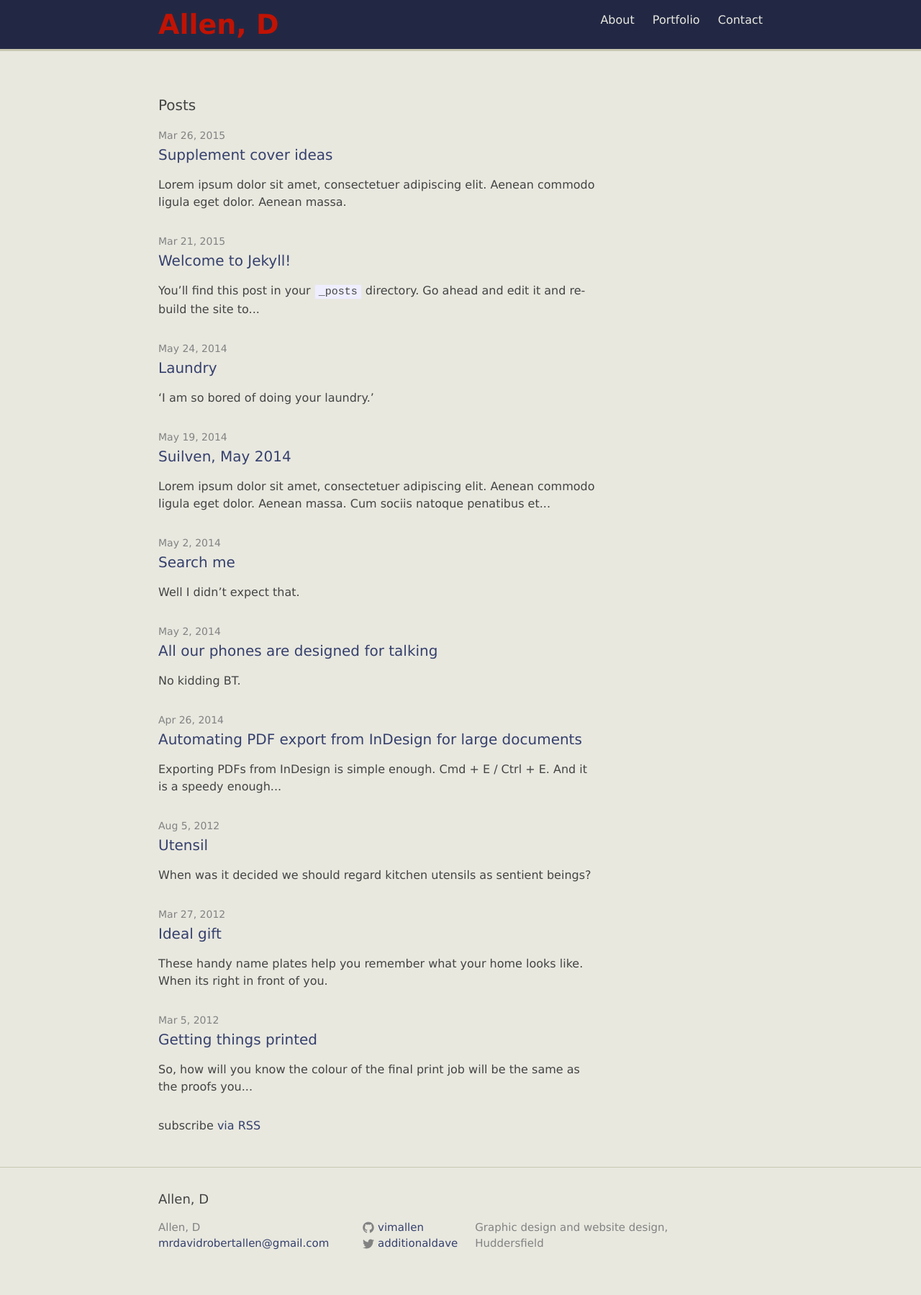
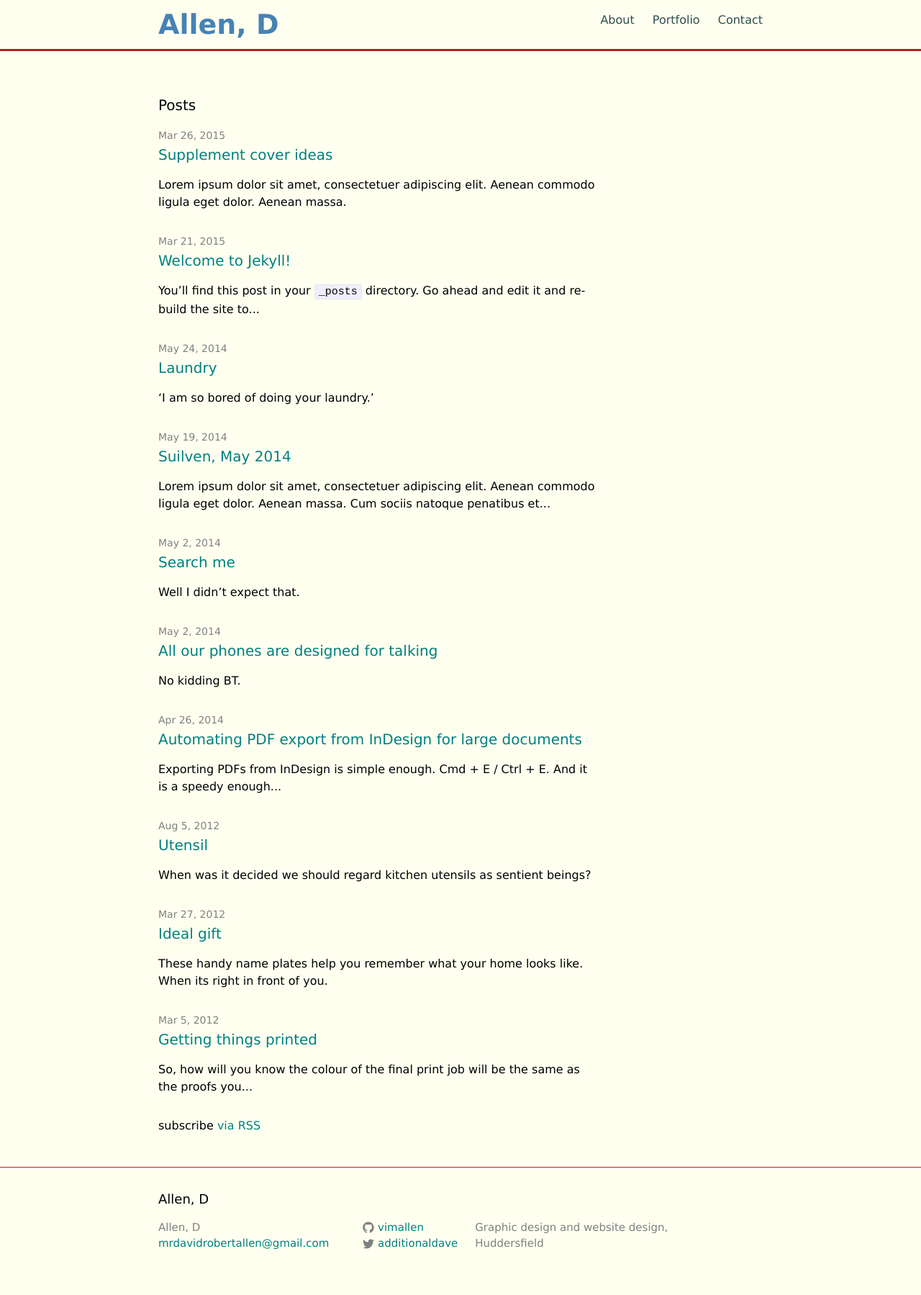
Before and after one commit to vimallen/allend, a Jekyll site: the page built from index.html, in a window 1280 px wide. Shown: the whole page at 72% size. Built offline with Jekyll 4.4.1, drawn with Linux system fonts in a browser that asks for light colours.

Commit message:
Color names palette

```diff
--- a/_layouts/default.html
+++ b/_layouts/default.html
@@ -3,7 +3,7 @@
 
   {% include head.html %}
 
-  <body class="bg">
+  <body>
 
     {% include header.html %}
 
--- a/_sass/_base.scss
+++ b/_sass/_base.scss
@@ -21,7 +21,6 @@ body {
 }
 
 
-
 /**
  * Set `margin-bottom` to maintain vertical rhythm
  */
@@ -33,7 +32,6 @@ ul, ol, dl, figure,
 }
 
 
-
 /**
  * Images
  */
@@ -43,14 +41,13 @@ img {
 }
 
 
-
 /**
  * Figures
  */
   img {
     display: block;
 	margin-bottom: $spacing-unit / 2;
-	border: 3px solid darken($background-color, 15%);
+	border: 6px solid mintcream;
 }
 
 figcaption {
@@ -83,7 +80,6 @@ h1, h2, h3, h4, h5, h6 {
 }
 
 
-
 /**
  * Links
  */
@@ -97,6 +93,10 @@ a {
 
     &:hover {
 		color: $hover-color;
+        text-decoration: underline;
+    }
+	&:focus {
+		color: $focus-color;
         text-decoration: underline;
     }
 }
--- a/_sass/_layout.scss
+++ b/_sass/_layout.scss
@@ -3,13 +3,13 @@
  */
 .site-header {
 //	border-top: 18px solid $brand-color;
-	border-bottom: 3px solid darken($background-color, 15%);
+	border-bottom: 3px solid $accent-color;
 //	box-shadow: inset 0 -1px 0 0 #FFF, inset 0 1px 0 0 #FFF, 0 1px 0 0 #FFF, 0 -1px 0 0 #fff;
 	margin-bottom: 1px;
 	margin-bottom: 1px;
     min-height: 56px;
 	padding: 16px 0 16px 0;
-	background-color: $brand-color;
+//	background-color: $brand-color;
 
     // Positioning context for the mobile navigation icon
     position: relative;
@@ -21,17 +21,26 @@
     line-height: 36px;
     margin-bottom: 0;
     float: left;
-	color: $brand-color-light;
+	color: $brand-color;
 
     &,
     &:visited {
-		color: $brand-color-light;
+		color: $brand-color;
     }
 
 	&,
 	&:hover {
 		color: $hover-color;
 	}
+
+	&,
+	&:focus {
+		color: $focus-color;
+	}
+
+
+
+
 }
 
 .site-nav {
@@ -43,7 +52,7 @@
     }
 
     .page-link {
-        color: $background-color;
+        color: $brand-color;
         line-height: $base-line-height;
 
         // Gaps between nav items, but not on the first one
@@ -104,7 +113,7 @@
  * Site footer
  */
 .site-footer {
-    border-top: 1px solid darken($background-color, 15%);
+    border-top: 1px solid $accent-color;
     padding: $spacing-unit 0;
 }
 
@@ -240,17 +249,18 @@
     }
 
     h4 {
-        font-size: 20px;
+        font-size: 24px;
 		text-transform: uppercase;
-		border-bottom: 6px solid darken($background-color, 20%);
+		border-bottom: 2px dotted $accent-color;
+		letter-spacing: 0.12em;
 
-        @include media-query($on-laptop) {
-            font-size: 18px;
-        }
+//        @include media-query($on-laptop) {
+//            font-size: 36px;
+//        }
     }
 }
 
 .module-portfolio h4:before {
 					content: "✎ ";
-					color: $brand-color;
+					color: firebrick;
 }
--- a/css/main.scss
+++ b/css/main.scss
@@ -16,18 +16,18 @@ $base-font-family: Verdana,Geneva,sans-serif;
 $base-font-size: 16px;
 $small-font-size: $base-font-size * 0.875;
 $base-line-height: 1.5;
-
 $spacing-unit: 30px;
 
-$text-color: #444444;
-$background-color: #E8E8DF;
-$brand-color: #222844;
-$brand-color-light: #CECE5F;
-$link-color: lighten($brand-color, 12%);
-$hover-color: #C01304;
+$text-color: black;
+$background-color: ivory;
+$brand-color: darkslategray;
+$brand-color-light: slategray;
+$link-color: teal;
+$hover-color: darkorange;
+$accent-color: firebrick;
+$focus-color: steelblue;
 
-
-$grey-color: #828282;
+$grey-color: grey;
 $grey-color-light: lighten($grey-color, 40%);
 $grey-color-dark: darken($grey-color, 25%);
 
@@ -39,15 +39,8 @@ $on-laptop: 768px;
 $on-desktop: 1248px;
 $pad: 30px;
 
-/* Palette
-#050D40
-#E8E8DF
-#C01304
-#742B00
-#A0C004
-#CECE5F
-#222844
-*/
+
+
 .module-portfolio	{
 					margin-bottom: 24px;
 				}
```
